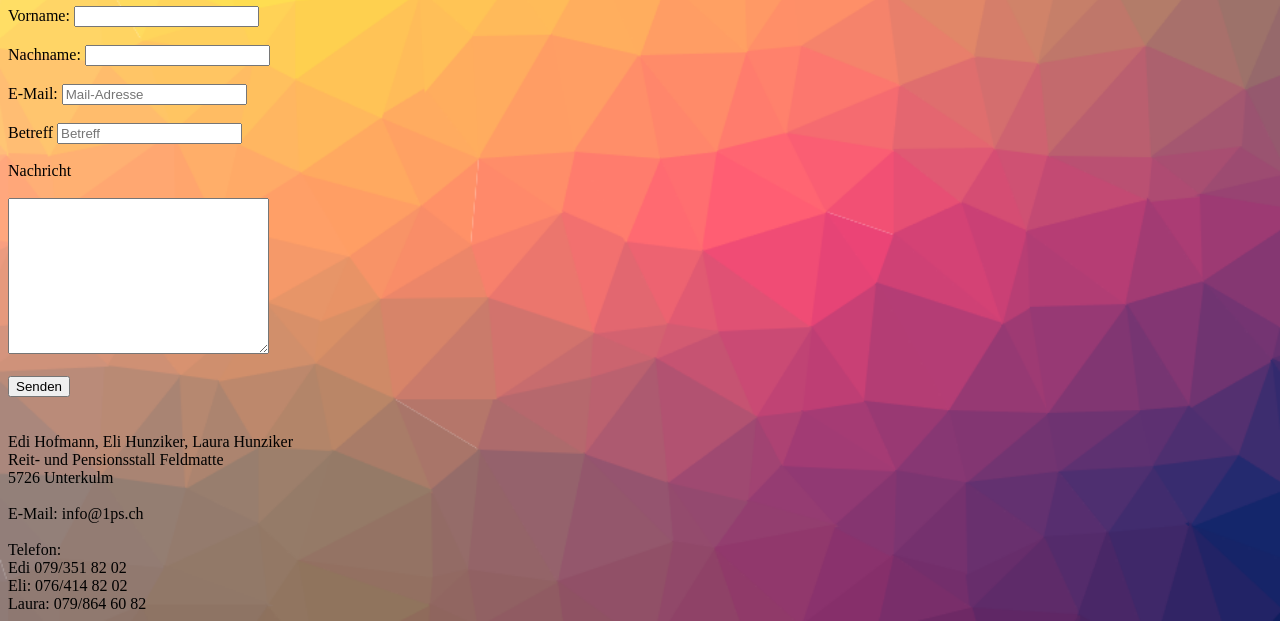
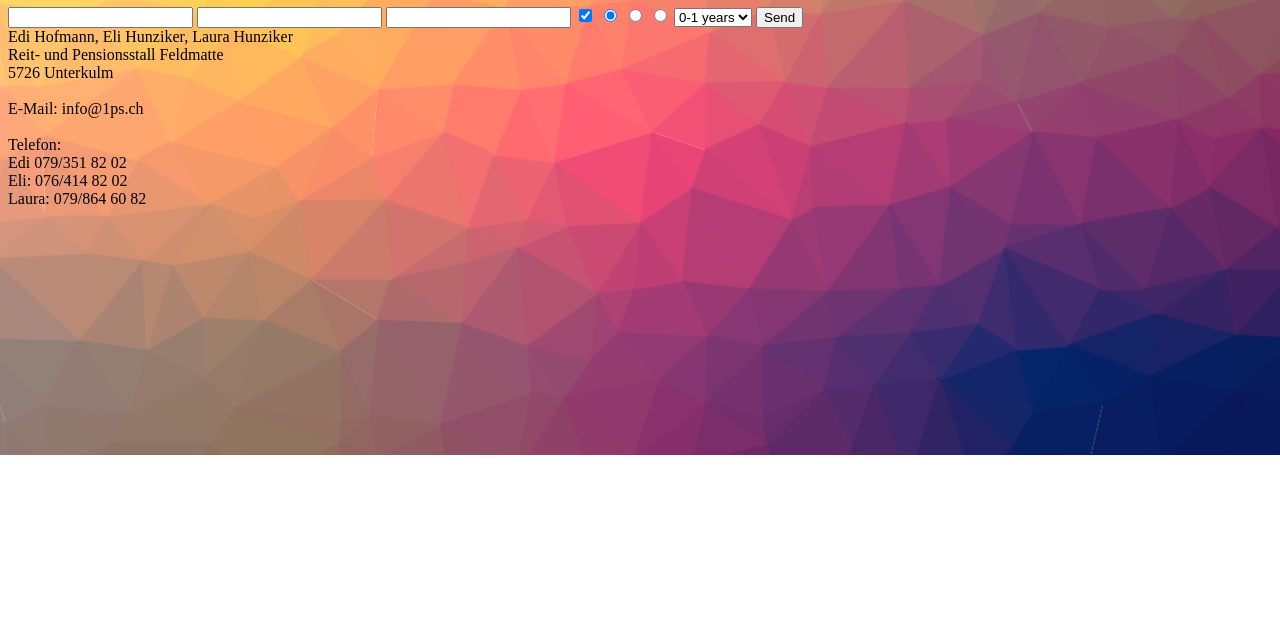
Before and after one commit to nicilandtwing/teko_internetdienste, a plain HTML site: page Projekt/kontakt.html in a window 1280 px wide. Shown: the part 168-800 px from the top of the page. Drawn offline with Linux system fonts and the light colour scheme.

Commit message:
contactform autotransmit

```diff
--- a/Projekt/kontakt.html
+++ b/Projekt/kontakt.html
@@ -8,7 +8,7 @@
                 background-image: url('background.png');
                 background-size: cover;
                 background-repeat: no-repeat;
-                height: 100%
+                height: 100%;
             }
             header{
                 background-color: antiquewhite;
@@ -32,21 +32,26 @@
             </header>
             <h1>Kontakt</h1>
 
-            <form action="mailto:nicolas.landtwing@hotmail.com" method="get">
-                <label for="fname">Vorname:</label>
-                <input type="text" id="fname" name="fname" required><br><br>
-                <label for="lname">Nachname:</label>
-                <input type="text" id="lname" name="lname" required><br><br>
-                <label for="lname">E-Mail:</label>
-                <input type="text" name="E-Mail" placeholder="Mail-Adresse"><br><br>
-                <label for="message">Betreff</label>
-                <input type="text" name="subject" placeholder="Betreff" required><br><br>
-                <label for="message">Nachricht</label><br><br>
-                <textarea name="body" id="" cols="30" rows="10"></textarea><br><br>
-                <input type="submit" value="Senden">
-                </form>
-                <br>
-                <br>
+            <form action="https://getform.io/f/84c1ad22-ae64-4eb6-9221-01a19b488473" method="POST">
+                <input type="text" name="name">
+                <input type="email" name="email">
+                <input type="text" name="message">
+                <!-- add hidden Honeypot input to prevent spams -->
+                <input type="hidden" name="_gotcha" style="display:none !important">
+                <!-- checkbox handle -->
+                <input type="checkbox" name="subscribe" value="yes" checked>
+                <input type="hidden" name="subscribe" value="no">
+                <!-- radio button handle -->
+                <input type="radio" name="gender" value="male" checked>
+                <input type="radio" name="gender" value="female">
+                <input type="radio" name="gender" value="other">
+                <!-- select field handle -->
+                <select name="work-experience">
+                    <option value="one-year">0-1 years</option>
+                    <option value="one-five-years">1-5 years</option>
+                </select>
+                <button type="submit">Send</button>
+            </form>
 
          <footer>
                 Edi Hofmann,  Eli Hunziker, Laura Hunziker <br>
```
Also changed, not shown: Projekt/index.html (+4 -1 lines).
